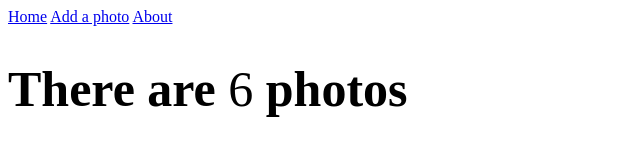
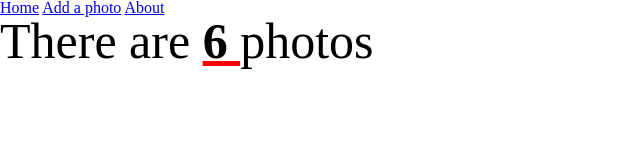
Before and after one commit to donrestarone/css-display-layout, a plain HTML site: page index.html in a window 1280 px wide. Shown: the whole page, without its empty margins (0-640 px from the left). Drawn offline with Linux system fonts and the light colour scheme.

Commit message:
add css reset and fix bug causing 6 not to bold

```diff
--- /dev/null
+++ b/css-reset.css
@@ -0,0 +1,48 @@
+/* http://meyerweb.com/eric/tools/css/reset/
+   v2.0 | 20110126
+   License: none (public domain)
+*/
+
+html, body, div, span, applet, object, iframe,
+h1, h2, h3, h4, h5, h6, p, blockquote, pre,
+a, abbr, acronym, address, big, cite, code,
+del, dfn, em, img, ins, kbd, q, s, samp,
+small, strike, strong, sub, sup, tt, var,
+b, u, i, center,
+dl, dt, dd, ol, ul, li,
+fieldset, form, label, legend,
+table, caption, tbody, tfoot, thead, tr, th, td,
+article, aside, canvas, details, embed,
+figure, figcaption, footer, header, hgroup,
+menu, nav, output, ruby, section, summary,
+time, mark, audio, video {
+	margin: 0;
+	padding: 0;
+	border: 0;
+	font-size: 100%;
+	font: inherit;
+	vertical-align: baseline;
+}
+/* HTML5 display-role reset for older browsers */
+article, aside, details, figcaption, figure,
+footer, header, hgroup, menu, nav, section {
+	display: block;
+}
+body {
+	line-height: 1;
+}
+ol, ul {
+	list-style: none;
+}
+blockquote, q {
+	quotes: none;
+}
+blockquote:before, blockquote:after,
+q:before, q:after {
+	content: '';
+	content: none;
+}
+table {
+	border-collapse: collapse;
+	border-spacing: 0;
+}
--- a/index.html
+++ b/index.html
@@ -2,9 +2,12 @@
 <html lang="en">
 <head>
 	<meta charset="utf-8">
+	<link rel="stylesheet" href="css-reset.css">
 	<link rel="stylesheet" href="styles.css">
 	<title>Bitmaker Photo Gallary</title>
 </head>
+
+	<body>
 	<header>
 		<nav>
 			<a href="#">Home</a>
@@ -14,8 +17,5 @@
 		</nav>
 			<h1> There are <span class="strong6"> 6 </span> photos </h1>
 	</header>
-
-<body>
-
 </body>
 </html>
--- a/styles.css
+++ b/styles.css
@@ -2,5 +2,6 @@ h1 {
 	font-size: 50px;
 }
 .strong6 {
-	font-weight: 500;
+	font-weight: 850;
+	text-decoration: underline red;
 }
```
Also changed, not shown: 1 other file.
